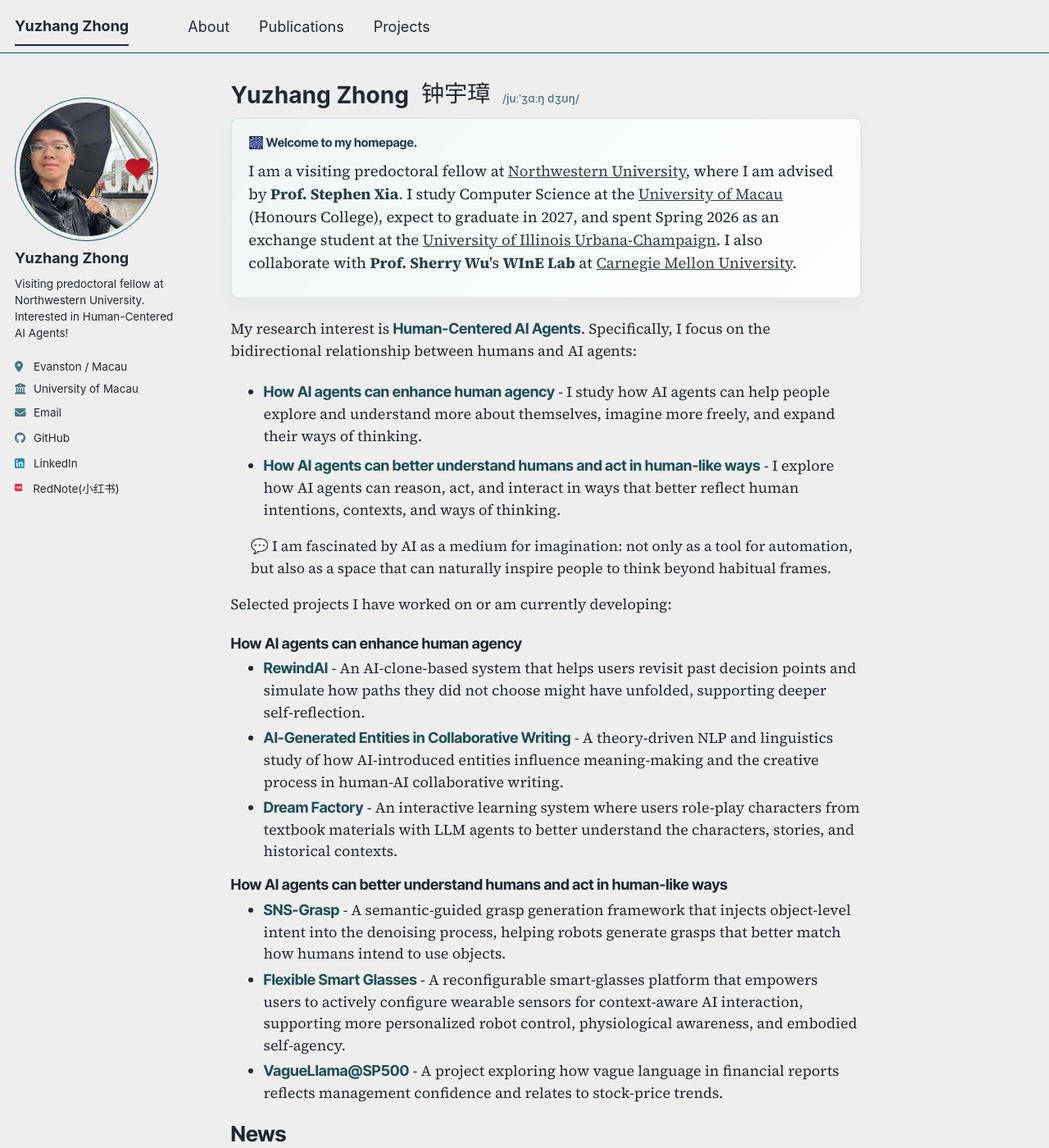
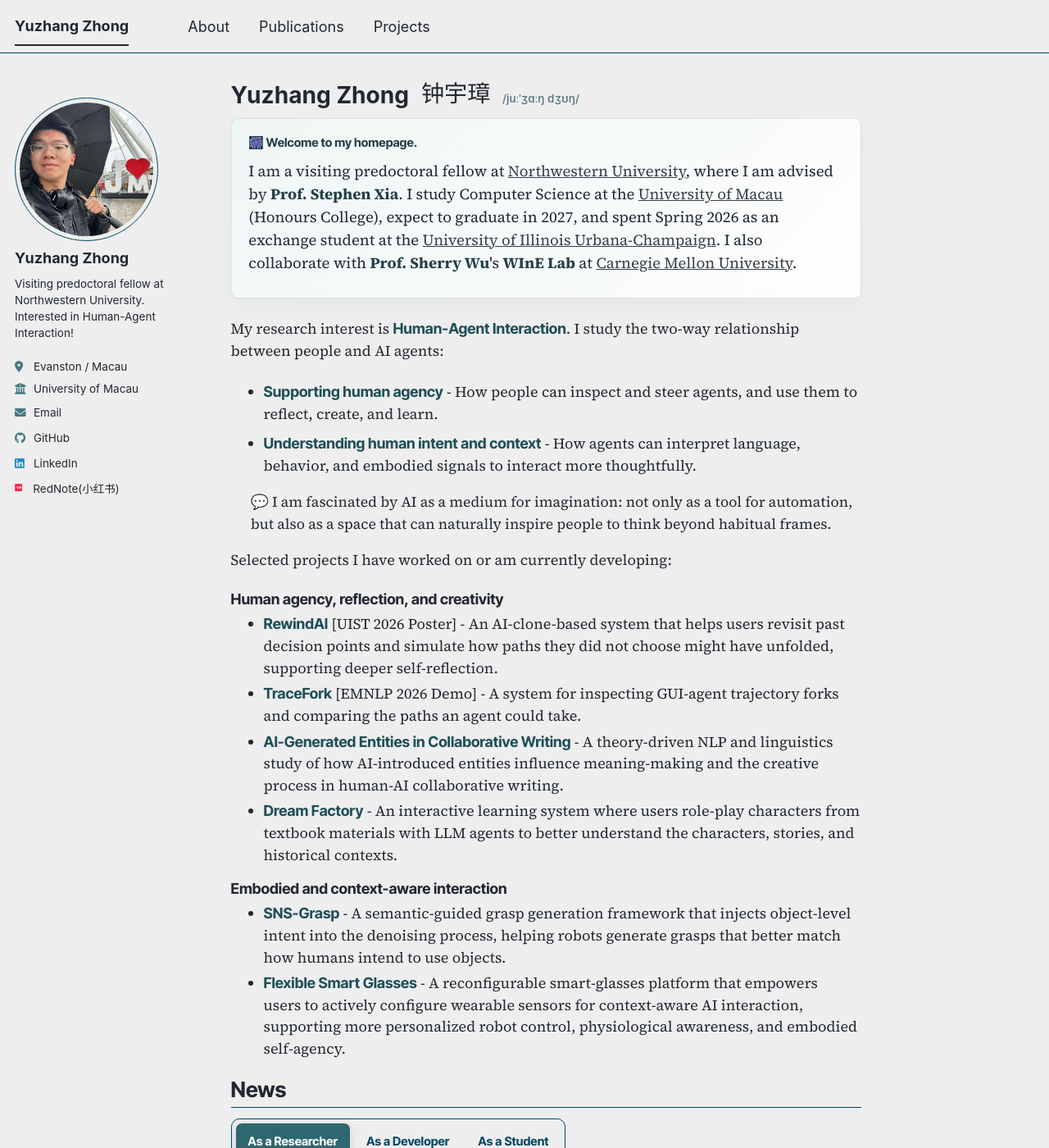
Before and after one commit to yuzhang-zhong/yuzhang-zhong.github.io, a Jekyll site: the page built from _pages/about.md, in a window 1280 px wide and 1400 px high. Shown: the whole window at 82% size. Built offline with Jekyll 4.4.1, drawn with Linux system fonts in a browser that asks for light colours; comment, search, counter and statistics services are not loaded; a style sheet for code colours, icons or effects is not loaded; some of the changed text lies outside the part shown.

Commit message:
Update research focus and project organization

```diff
--- a/_config.yml
+++ b/_config.yml
@@ -12,7 +12,7 @@ site_theme               : "air" # The available themes options are "default", "
 title                    : "Yuzhang Zhong"
 title_separator          : "-"
 name                     : &name "Yuzhang Zhong"
-description              : &description "Yuzhang Zhong is a visiting predoctoral fellow at Northwestern University and a Computer Science undergraduate at the University of Macau. His research focuses on Human-Centered AI Agents, exploring how AI agents can strengthen human agency and better understand human intentions, contexts, and ways of thinking."   # Update this with a general description of your site, this is the default if not overridden by a page
+description              : &description "Yuzhang Zhong is a visiting predoctoral fellow at Northwestern University and a Computer Science undergraduate at the University of Macau. His research focuses on Human-Agent Interaction, exploring how AI agents can support human agency and better understand human intentions and contexts."   # Update this with a general description of your site, this is the default if not overridden by a page
 url                      : "https://yuzhang-zhong.github.io"
                                                            # or if you already have some other page hosted on Github then use "https://[your GitHub username].github.io/[Your Repo Name]"
 baseurl                  : "" # the subpath of your site, e.g. "/blog"
@@ -26,7 +26,7 @@ author:
   avatar           : "yuzhang-profile.jpg"
   name             : "Yuzhang Zhong"
   pronouns         : # example: "she/her"
-  bio              : "Visiting predoctoral fellow at Northwestern University.<br>Interested in Human-Centered AI Agents!"
+  bio              : "Visiting predoctoral fellow at Northwestern University.<br>Interested in Human-Agent Interaction!"
   location         : "Evanston / Macau"
   employer         : "University of Macau"
   uri              : # URL
--- a/_data/cv.json
+++ b/_data/cv.json
@@ -60,7 +60,7 @@
       "keywords": [
         "Large language models",
         "Human-computer interaction",
-        "Human-Centered AI Agents",
+        "Human-Agent Interaction",
         "Creative and cultural computing",
         "Multimodal AI"
       ]
--- a/_pages/about.md
+++ b/_pages/about.md
@@ -2,7 +2,7 @@
 permalink: /
 title: 'Yuzhang Zhong <span class="name-chinese">钟宇璋</span> <span class="name-pronunciation">/juːˈʒɑːŋ dʒʊŋ/</span>'
 browser_title: "Yuzhang Zhong's Homepage ;)"
-description: "Yuzhang Zhong is a visiting predoctoral fellow at Northwestern University and a Computer Science undergraduate at the University of Macau. His research focuses on Human-Centered AI Agents, exploring how AI agents can strengthen human agency and better understand human intentions, contexts, and ways of thinking."
+description: "Yuzhang Zhong is a visiting predoctoral fellow at Northwestern University and a Computer Science undergraduate at the University of Macau. His research focuses on Human-Agent Interaction, exploring how AI agents can support human agency and better understand human intentions and contexts."
 author_profile: true
 redirect_from:
   - /about/
@@ -22,11 +22,10 @@ redirect_from:
 <p class="welcome-lead">I am a visiting predoctoral fellow at <a href="https://www.northwestern.edu/">Northwestern University</a>, where I am advised by <strong>Prof.&nbsp;Stephen&nbsp;Xia</strong>. I study Computer Science at the <a href="https://www.um.edu.mo/">University of Macau</a> (Honours College), expect to graduate in 2027, and spent Spring 2026 as an exchange student at the <a href="https://illinois.edu/">University of Illinois Urbana-Champaign</a>. I also collaborate with <strong>Prof.&nbsp;Sherry&nbsp;Wu</strong>'s <strong>WInE Lab</strong> at <a href="https://www.cmu.edu/">Carnegie Mellon University</a>.</p>
 </section>
 
-My research interest is <span class="project-name">Human-Centered AI Agents</span>. Specifically, I
-focus on the bidirectional relationship between humans and AI agents:
+My research interest is <span class="project-name">Human-Agent Interaction</span>. I study the two-way relationship between people and AI agents:
 
-- <span class="project-name">How AI agents can enhance human agency</span> - I study how AI agents can help people explore and understand more about themselves, imagine more freely, and expand their ways of thinking.
-- <span class="project-name">How AI agents can better understand humans and act in human-like ways</span> - I explore how AI agents can reason, act, and interact in ways that better reflect human intentions, contexts, and ways of thinking.
+- <span class="project-name">Supporting human agency</span> - How people can inspect and steer agents, and use them to reflect, create, and learn.
+- <span class="project-name">Understanding human intent and context</span> - How agents can interpret language, behavior, and embodied signals to interact more thoughtfully.
 
 <p class="imagination-note">💬 I am fascinated by AI as a medium for imagination: not only as a tool for automation, but also as a space that can naturally inspire people to think beyond habitual frames.</p>
 
@@ -35,17 +34,17 @@ Selected projects I have worked on or am currently developing:
 
 <section class="project-directions" markdown="1">
 
-### How AI agents can enhance human agency
+### Human agency, reflection, and creativity
 
-- <span class="project-name">RewindAI</span> - An AI-clone-based system that helps users revisit past decision points and simulate how paths they did not choose might have unfolded, supporting deeper self-reflection.
+- <span class="project-name">RewindAI</span> [UIST 2026 Poster] - An AI-clone-based system that helps users revisit past decision points and simulate how paths they did not choose might have unfolded, supporting deeper self-reflection.
+- <span class="project-name">TraceFork</span> [EMNLP 2026 Demo] - A system for inspecting GUI-agent trajectory forks and comparing the paths an agent could take.
 - <span class="project-name">AI-Generated Entities in Collaborative Writing</span> - A theory-driven NLP and linguistics study of how AI-introduced entities influence meaning-making and the creative process in human-AI collaborative writing.
 - <span class="project-name">Dream Factory</span> - An interactive learning system where users role-play characters from textbook materials with LLM agents to better understand the characters, stories, and historical contexts.
 
-### How AI agents can better understand humans and act in human-like ways
+### Embodied and context-aware interaction
 
 - <span class="project-name">SNS-Grasp</span> - A semantic-guided grasp generation framework that injects object-level intent into the denoising process, helping robots generate grasps that better match how humans intend to use objects.
 - <span class="project-name">Flexible Smart Glasses</span> - A reconfigurable smart-glasses platform that empowers users to actively configure wearable sensors for context-aware AI interaction, supporting more personalized robot control, physiological awareness, and embodied self-agency.
-- <span class="project-name">VagueLlama@SP500</span> - A project exploring how vague language in financial reports reflects management confidence and relates to stock-price trends.
 
 </section>
 
@@ -102,7 +101,7 @@ projects I build, with 38k+ likes and favorites.
 I am always looking for ambitious professors, advisors, and collaborators who
 enjoy building thoughtful AI systems with a human-centered spirit. I am also
 happy to talk with people from the humanities, psychology, economics, and other
-fields who are interested in Human-Centered AI Agents. Please feel free to reach out if
+fields who are interested in Human-Agent Interaction. Please feel free to reach out if
 our interests overlap.
 
 <h2 id="other-ideas">Other Ideas</h2>
```
